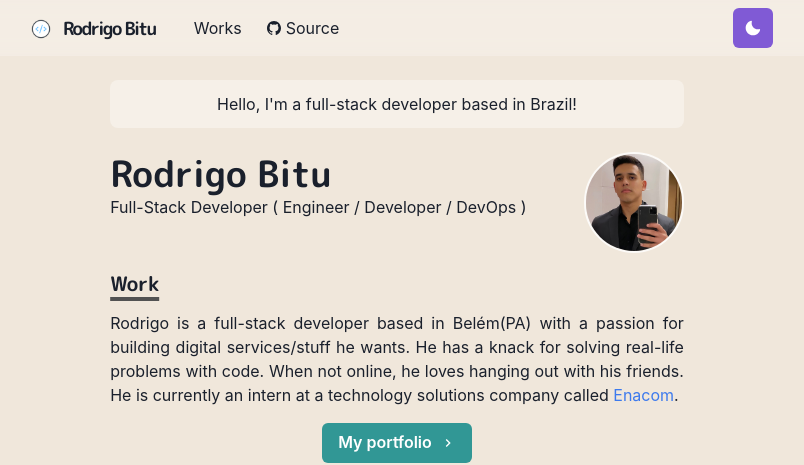
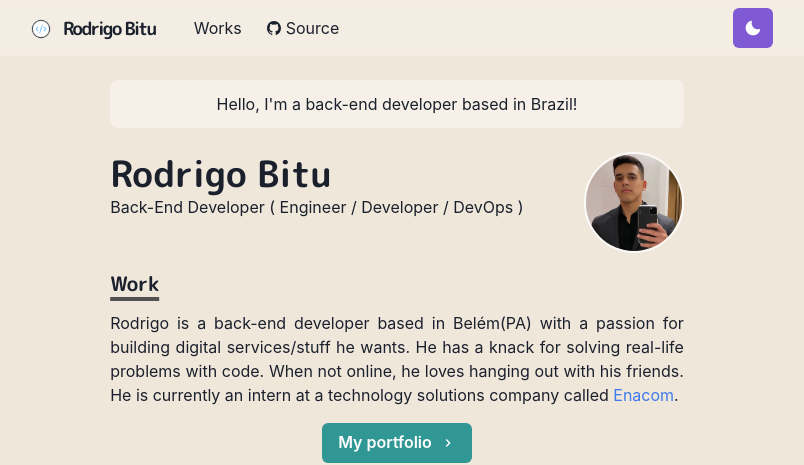
Before and after one commit to rodbitu/Portfolio, a Next.js app: page / in a window 1280 px wide. Shown: the top 465 px of the page, without its empty margins (243-1047 px from the left). Built offline with nearby package versions, Linux system fonts and the light colour scheme.

Commit message:
change to back-end

```diff
--- a/pages/index.js
+++ b/pages/index.js
@@ -29,7 +29,7 @@ const Page = () => {
           mb={6}
           align="center"
         >
-          Hello, I&apos;m a full-stack developer based in Brazil!
+          Hello, I&apos;m a back-end developer based in Brazil!
         </Box>
 
         <Box display={{ md: 'flex' }}>
@@ -38,7 +38,7 @@ const Page = () => {
               Rodrigo Bitu
             </Heading>
 
-            <p>Full-Stack Developer ( Engineer / Developer / DevOps )</p>
+            <p>Back-End Developer ( Engineer / Developer / DevOps )</p>
           </Box>
           <Box
             flexShrink={0}
@@ -63,7 +63,7 @@ const Page = () => {
             Work
           </Heading>
           <Paragraph>
-            Rodrigo is a full-stack developer based in Belém(PA) with a passion
+            Rodrigo is a back-end developer based in Belém(PA) with a passion
             for building digital services/stuff he wants. He has a knack for
             solving real-life problems with code. When not online, he loves
             hanging out with his friends. He is currently an intern at a
```
